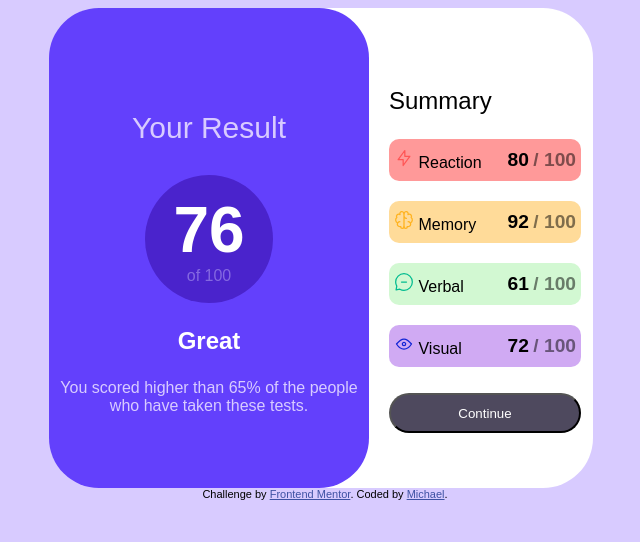
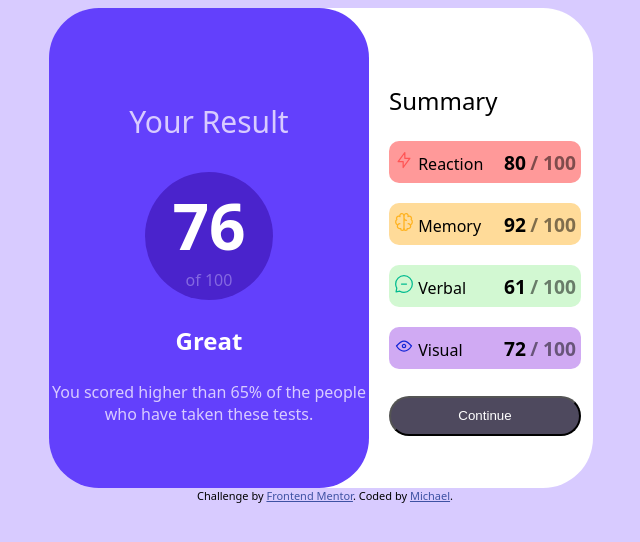
Before and after one commit to Dronei/SummaryComponent, a plain HTML site: page index.html in a window 1280 px wide. Shown: the whole page, without its empty margins (315-955 px from the left). Drawn offline with Linux system fonts and the light colour scheme.

Commit message:
Use another Font-Face

```diff
--- a/style.css
+++ b/style.css
@@ -9,7 +9,7 @@
 
 body {
     background-color: #D8CBFF;
-    font-family: Arial, Helvetica, sans-serif
+    font-family: system-ui, -apple-system, BlinkMacSystemFont, 'Segoe UI', Roboto, Oxygen, Ubuntu, Cantarell, 'Open Sans', 'Helvetica Neue', sans-serif
 }
 
 main {
```
